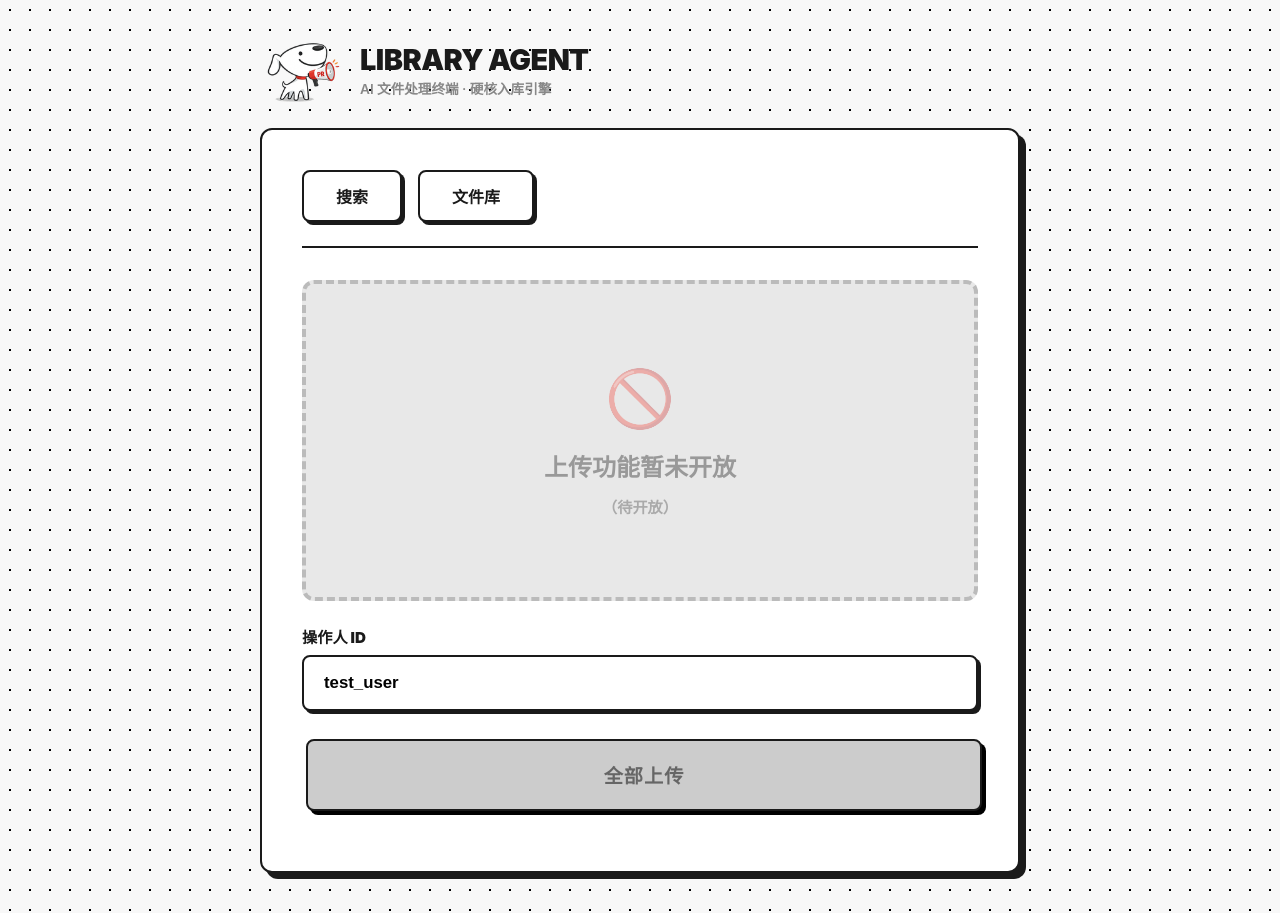
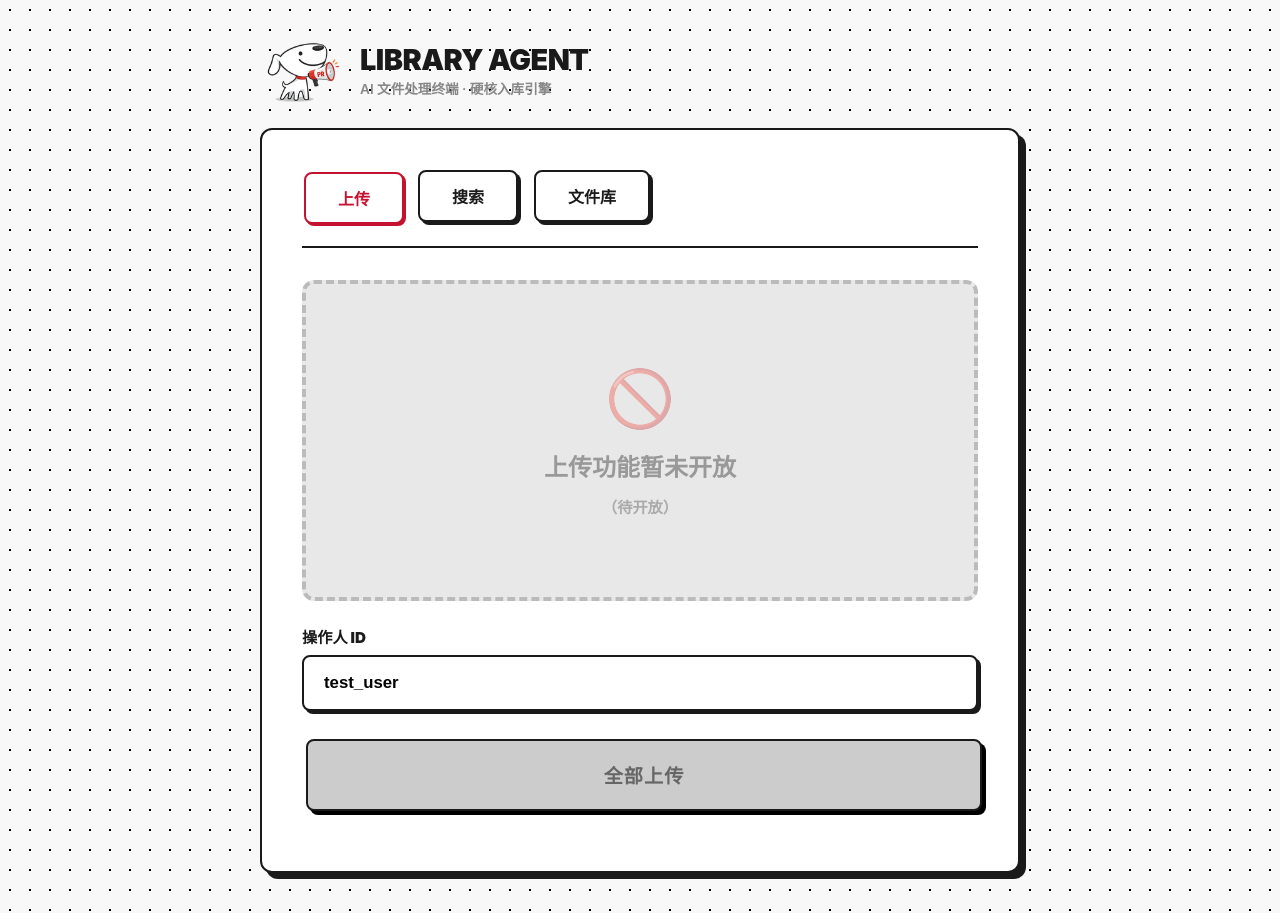
Before and after one commit to aegon-cyber/library, a plain HTML site: page upload-web/index.html in a window 1280 px wide. Drawn offline with Linux system fonts and the light colour scheme.

Commit message:
Add upload nav link to upload page itself

```diff
--- a/upload-web/index.html
+++ b/upload-web/index.html
@@ -117,6 +117,7 @@
   </div>
   <div class="container">
     <div class="nav">
+      <a href="/upload-web/" class="active">上传</a>
       <a href="/query-web/">搜索</a>
       <a href="/library-web/">文件库</a>
     </div>
```
